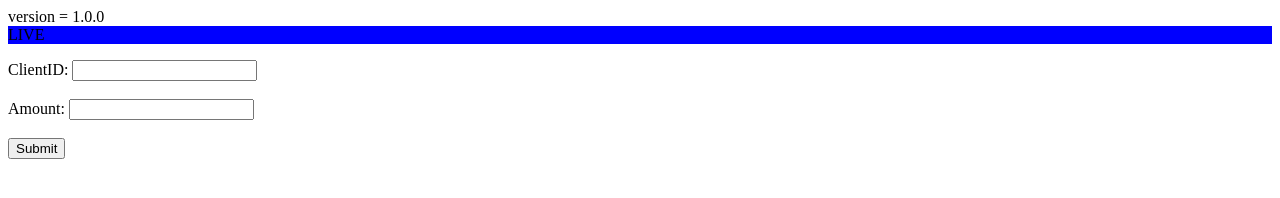
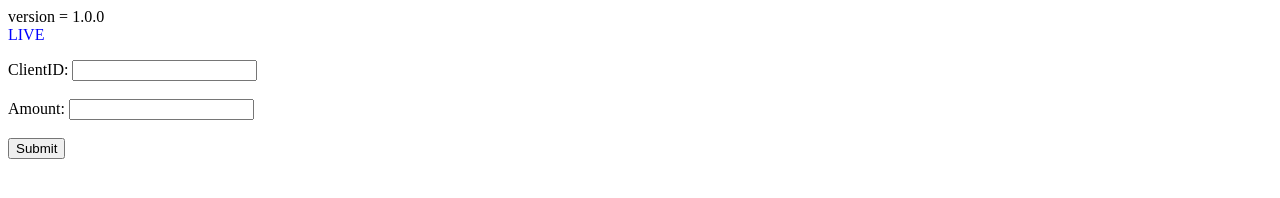
Before and after one commit to AINULX00159358/InvoiceManager, a website: page html/invoice.html in a window 1280 px wide. Drawn offline with nearby package versions, Linux system fonts and the light colour scheme.

```diff
--- a/html/invoice.html
+++ b/html/invoice.html
@@ -26,7 +26,7 @@
 <script>
       $(document).ready(function(){
           $("#space").empty().append("LIVE");
-           $("#space").css("background-color", "blue");
+           $("#space").css('color', 'blue');
         });
 
       function convertFormToJSON(form) {
```
